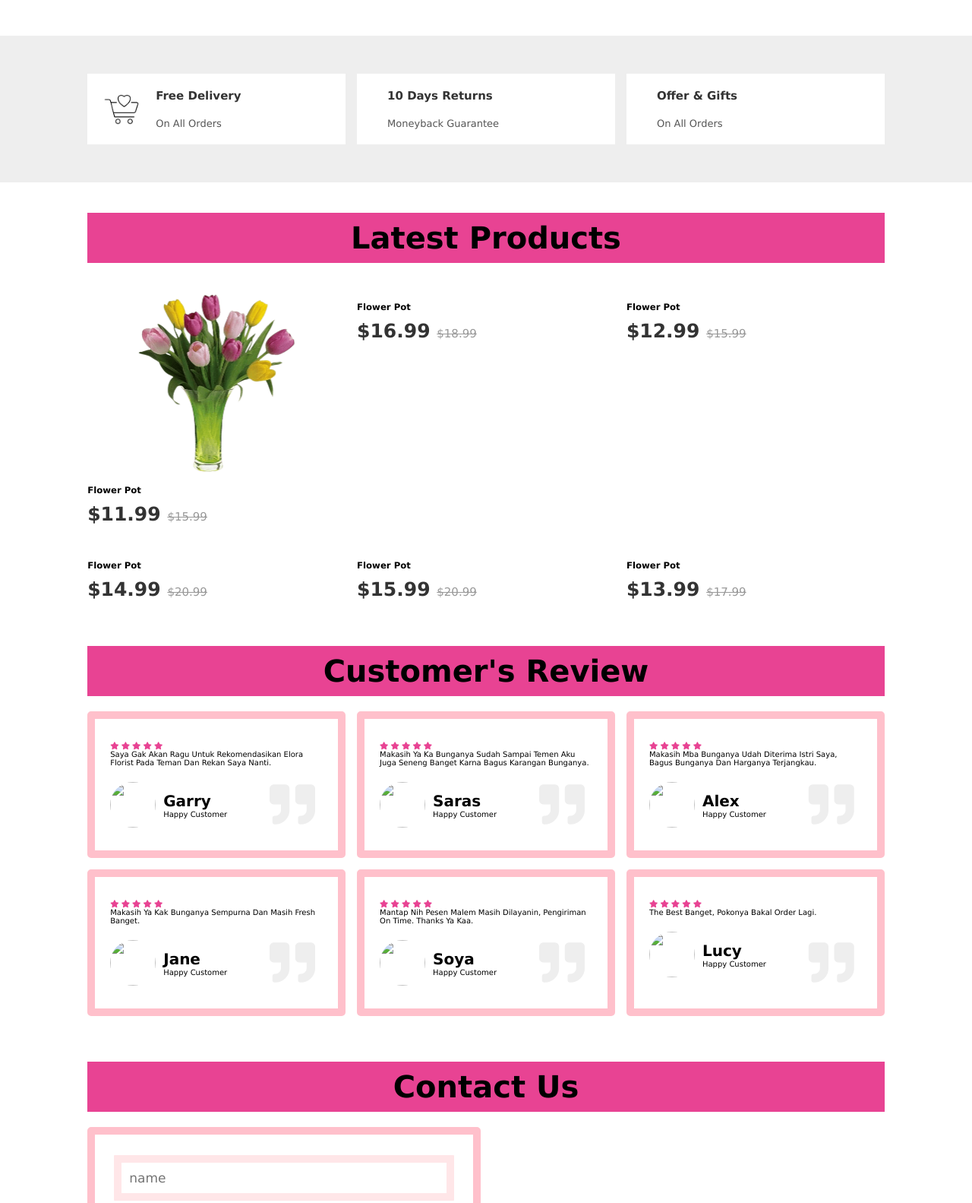
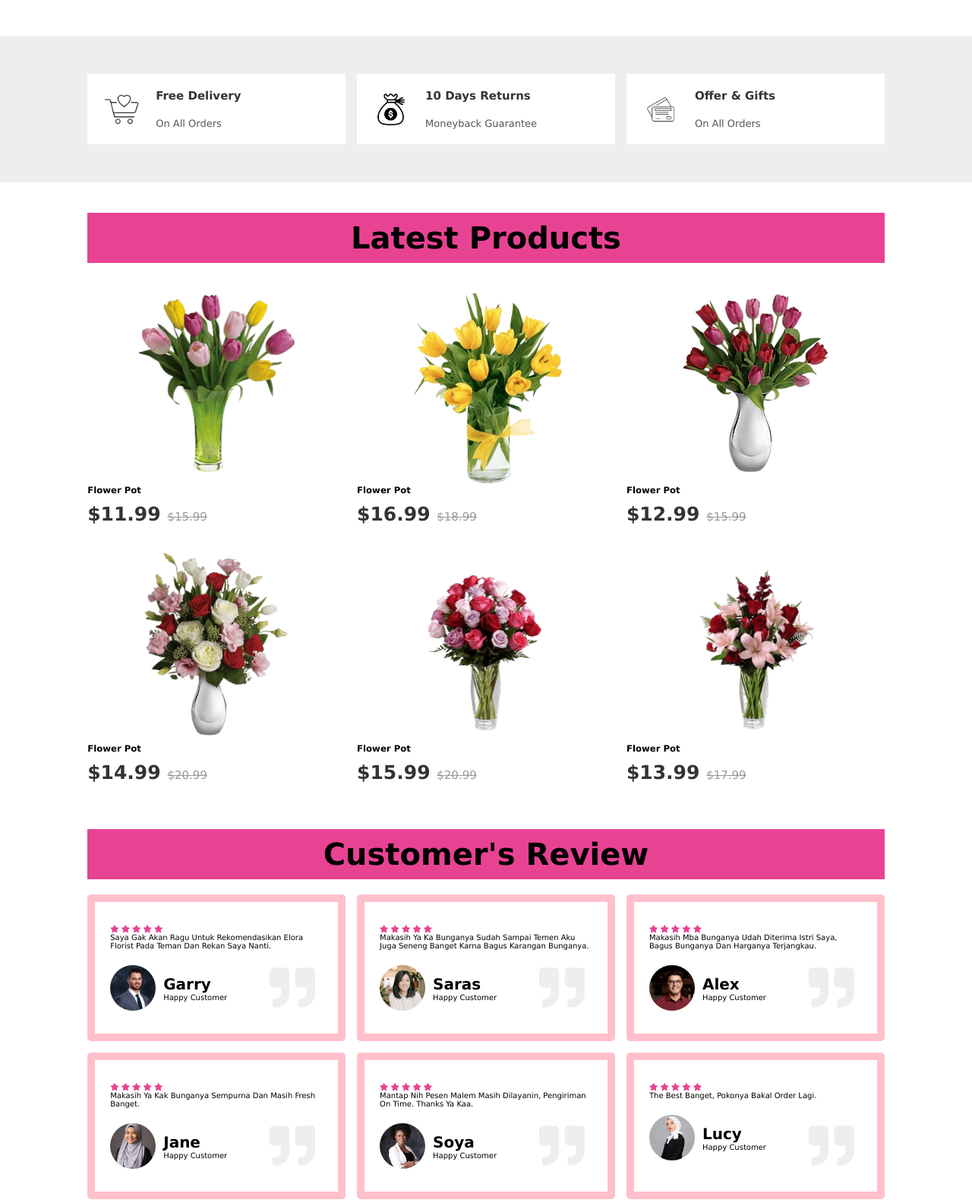
Before and after one commit to Fadhilah105/pw23.project1, a plain HTML site: page index.html in a window 1280 px wide. Shown: the part 1306-2889 px from the top of the page at 76% size. Drawn offline with Linux system fonts and the light colour scheme.

Commit message:
Update index.html

```diff
--- a/index.html
+++ b/index.html
@@ -75,7 +75,7 @@
         </div>
 
         <div class="icons">
-            <img src="koin.jpg" alt="">
+            <img src="img/koin.jpg" alt="">
             <div class="info">
                 <h3>10 Days Returns</h3>
                 <span>moneyback guarantee</span>
@@ -83,7 +83,7 @@
         </div>
 
         <div class="icons">
-            <img src="gift.png" alt="">
+            <img src="img/gift.png" alt="">
             <div class="info">
                 <h3>Offer & Gifts</h3>
                 <span>on all orders</span>
@@ -120,7 +120,7 @@
             <div class="box">
                 <span class="discount"></span>
                 <div class="image">
-                    <img src="flow2.png" alt="">
+                    <img src="img/flow2.png" alt="">
                     <div class="icons">
                         <a href="#" class="fas fa-heart"></a>
                         <a href="#" class="cart-btn">add to cart</a>
@@ -135,7 +135,7 @@
 
             <div class="box">
                 <div class="image">
-                    <img src="flow3.png" alt="">
+                    <img src="img/flow3.png" alt="">
                     <div class="icons">
                         <a href="#" class="fas fa-heart"></a>
                         <a href="#" class="cart-btn">add to cart</a>
@@ -151,7 +151,7 @@
             <div class="box">
                 <span class="discount"></span>
                 <div class="image">
-                    <img src="flow4.png" alt="">
+                    <img src="img/flow4.png" alt="">
                     <div class="icons">
                         <a href="#" class="fas fa-heart"></a>
                         <a href="#" class="cart-btn">add to cart</a>
@@ -167,7 +167,7 @@
             <div class="box">
                 <span class="discount"></span>
                 <div class="image">
-                    <img src="flow5.png" alt="">
+                    <img src="img/flow5.png" alt="">
                     <div class="icons">
                         <a href="#" class="fas fa-heart"></a>
                         <a href="#" class="cart-btn">add to cart</a>
@@ -183,7 +183,7 @@
             <div class="box">
                 <span class="discount"></span>
                 <div class="image">
-                    <img src="flow6.png" alt="">
+                    <img src="img/flow6.png" alt="">
                     <div class="icons">
                         <a href="#" class="fas fa-heart"></a>
                         <a href="#" class="cart-btn">add to cart</a>
@@ -217,7 +217,7 @@
                 <p>Saya gak akan ragu untuk rekomendasikan
                     elora florist pada teman dan rekan saya nanti. </p>
                 <div class="user">
-                    <img src="Garry.jpg" alt="">
+                    <img src="img/Garry.jpg" alt="">
                     <div class="user-info">
                         <h3>Garry</h3>
                         <span>Happy customer</span>
@@ -237,7 +237,7 @@
                 <p>Makasih ya ka bunganya sudah sampai temen
                     aku juga seneng banget karna bagus karangan bunganya.</p>
                 <div class="user">
-                    <img src="saras.jpg" alt="">
+                    <img src="img/saras.jpg" alt="">
                     <div class="user-info">
                         <h3>Saras</h3>
                         <span>Happy customer</span>
@@ -256,7 +256,7 @@
                 </div>
                 <p>Makasih mba bunganya udah diterima istri saya, bagus bunganya dan harganya terjangkau.</p>
                 <div class="user">
-                    <img src="alex.jpg" alt="">
+                    <img src="img/alex.jpg" alt="">
                     <div class="user-info">
                         <h3>Alex</h3>
                         <span>Happy customer</span>
@@ -276,7 +276,7 @@
                 <p>Makasih ya kak bunganya sempurna dan masih
                     fresh banget.</p>
                 <div class="user">
-                    <img src="lexa.jpg" alt="">
+                    <img src="img/lexa.jpg" alt="">
                     <div class="user-info">
                         <h3>Jane</h3>
                         <span>Happy customer</span>
@@ -296,7 +296,7 @@
                 <p>Mantap nih pesen malem masih dilayanin,
                     pengiriman on time. Thanks ya kaa.</p>
                 <div class="user">
-                    <img src="soya.jpg" alt="">
+                    <img src="img/soya.jpg" alt="">
                     <div class="user-info">
                         <h3>Soya</h3>
                         <span>Happy customer</span>
@@ -315,7 +315,7 @@
                 </div>
                 <p>The best banget, pokonya bakal order lagi.</p>
                 <div class="user">
-                    <img src="Lucy.jpg" alt="">
+                    <img src="img/Lucy.jpg" alt="">
                     <div class="user-info">
                         <h3>Lucy</h3>
                         <span>Happy customer</span>
@@ -343,7 +343,7 @@
             </form>
 
             <div class="image">
-                <img src="red-flowers.jpg" alt="">
+                <img src="img/red-flowers.jpg" alt="">
             </div>
         </div>
     </section>
```
